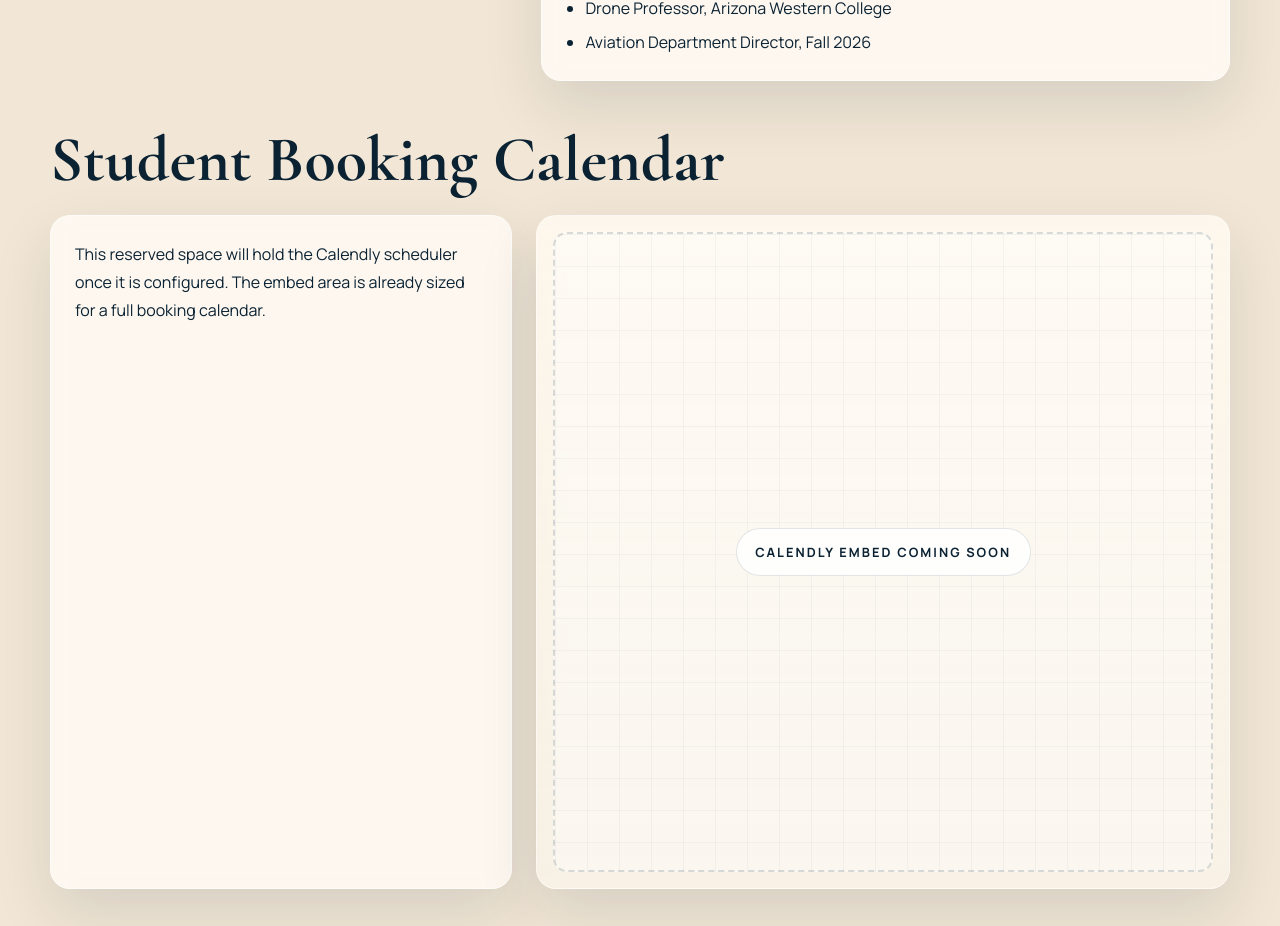
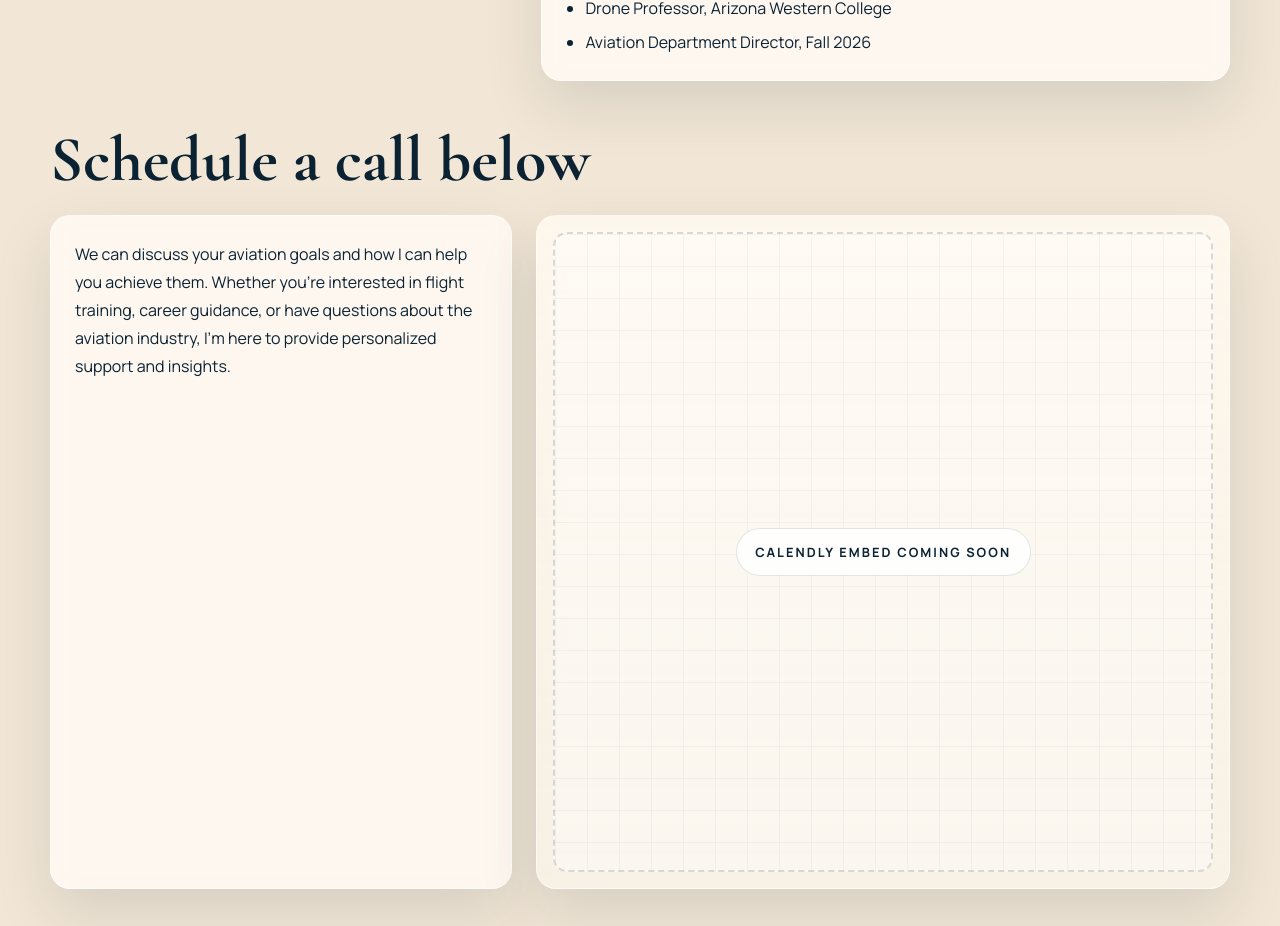
Before and after one commit to MykeRam/Amalia_personal-site, a React (Vite) app: page / in a window 1280 px wide. Shown: the part 1800-2726 px from the top of the page. Built offline with nearby package versions, Linux system fonts and the light colour scheme.

Commit message:
Update booking section copy

```diff
--- a/src/siteContent.js
+++ b/src/siteContent.js
@@ -52,9 +52,9 @@ export const aboutContent = {
 };
 
 export const calendlyContent = {
-  title: "Student Booking Calendar",
+  title: "Schedule a call below",
   description:
-    "This reserved space will hold the Calendly scheduler once it is configured. The embed area is already sized for a full booking calendar.",
+    "We can discuss your aviation goals and how I can help you achieve them. Whether you're interested in flight training, career guidance, or have questions about the aviation industry, I'm here to provide personalized support and insights.",
   note: "Calendly embed coming soon"
 };
 
```
